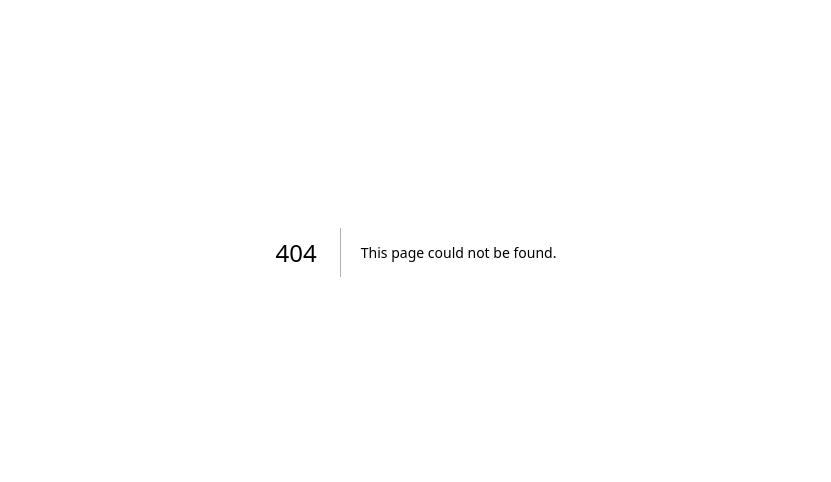
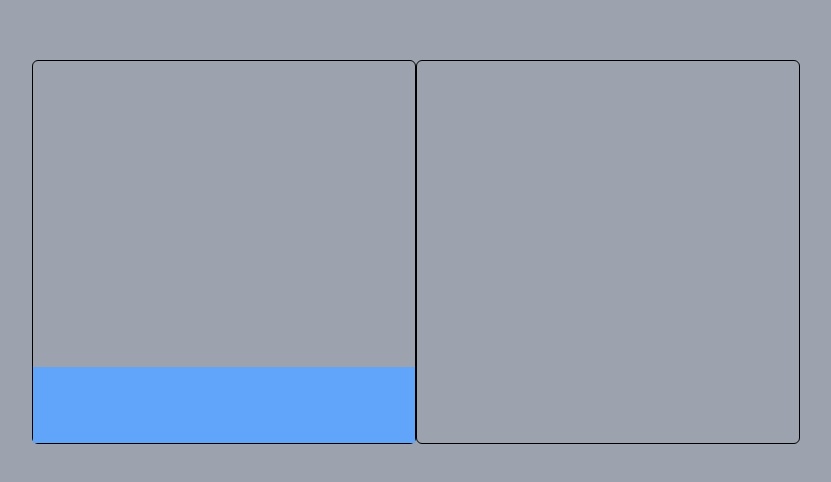
Before and after one commit to PracticeofEno/livekit-demo, a Next.js app in the folder next-test/: page /robby in a window 1280 px wide. Before the commit this address had no page. Shown: the part 148-630 px from the top of the page, without its empty margins (224-1055 px from the left). Built offline with nearby package versions, Linux system fonts and the light colour scheme.

Commit message:
getLocalMediaDevice

```diff
--- /dev/null
+++ b/next-test/components/LocalParticipant.tsx
@@ -0,0 +1,45 @@
+import { useEffect, useState } from 'react';
+import '../app/globals.css';
+import { Room } from 'livekit-client';
+
+export default function LocalParticipantView() {
+    let [localDevices, setLocalDevices] = useState<MediaDeviceInfo[]>([]);
+    let [localVideoDevices, setLocalVideoDevices] = useState<MediaDeviceInfo[]>([]);
+    let [localAudioDevices, setLocalAudioDevices] = useState<MediaDeviceInfo[]>([]);
+    useEffect(() => {
+        async function fetchLocalDevices() {
+            let tmp = await Room.getLocalDevices();
+            let videos = tmp.filter((device: MediaDeviceInfo) => {
+                return device.kind === 'videoinput';
+            })
+            let audios = tmp.filter((device: MediaDeviceInfo) => {
+                return device.kind === 'audioinput';
+            })
+            setLocalDevices(tmp);
+            setLocalAudioDevices(audios);
+            setLocalVideoDevices(videos);
+            // Do something with localDevices
+        }
+        fetchLocalDevices();
+    }, [localDevices, localVideoDevices, localAudioDevices])
+
+    return (
+      <div className="relative flex flex-col w-full h-full rounded-md border-black border">
+        <div className='flex w-full h-[80%]'>
+            <video id='participant-video' className='flex w-full h-full'/>
+        </div>
+        <div className='w-full h-[20%] bg-blue-400 flex flex-row'>
+            {
+                localVideoDevices?.map((device: MediaDeviceInfo) => (
+                    <li key={device.label}>{device.label}</li>
+                ))
+            }
+            {
+                localAudioDevices?.map((device: MediaDeviceInfo) => (
+                    <li key={device.label}>{device.label}</li>
+                ))
+            }
+        </div>
+      </div>
+    )
+}
--- /dev/null
+++ b/next-test/components/RemoteParticipant.tsx
@@ -0,0 +1,11 @@
+import '../app/globals.css';
+
+export default function RemoteParticipantView() {
+    return (
+      <div className="relative flex flex-col w-full h-full rounded-md border-black border">
+        <div className='flex w-full h-[100%]'>
+			<video id='participant-video' className='flex w-full h-full'/>
+        </div>
+      </div>
+    )
+}
--- a/next-test/pages/TestRoom.tsx
+++ b/next-test/pages/TestRoom.tsx
@@ -42,8 +42,9 @@ async function connectRoom() {
     console.log('connected to room', room.name);
     // publish local camera and mic tracks
     await room.localParticipant.enableCameraAndMicrophone();
-    console.log(room.localParticipant.getTracks());
-    // set up event listeners
+    console.log(room.localParticipant.videoTracks);
+	console.log(getEmptyAudioStreamTrack())
+	console.log(await Room.getLocalDevices())
 }
 
 
--- /dev/null
+++ b/next-test/pages/robby.tsx
@@ -0,0 +1,18 @@
+import '../app/globals.css';
+import LocalParticipantView from '@/components/LocalParticipant';
+import RemoteParticipantView from '@/components/RemoteParticipant';
+
+export default function Robby() {
+    return (
+      <div className='absolute flex flex-row w-full h-full bg-gray-400 justify-center items-center'>
+        <div className='w-96 h-96'>
+          <LocalParticipantView/>
+        </div>
+		<div className='w-96 h-96'>
+          <RemoteParticipantView/>
+        </div>
+
+      </div>
+
+    )
+}
```
Also changed, not shown: 2 other files (tests, documents, lock files or other folders).
